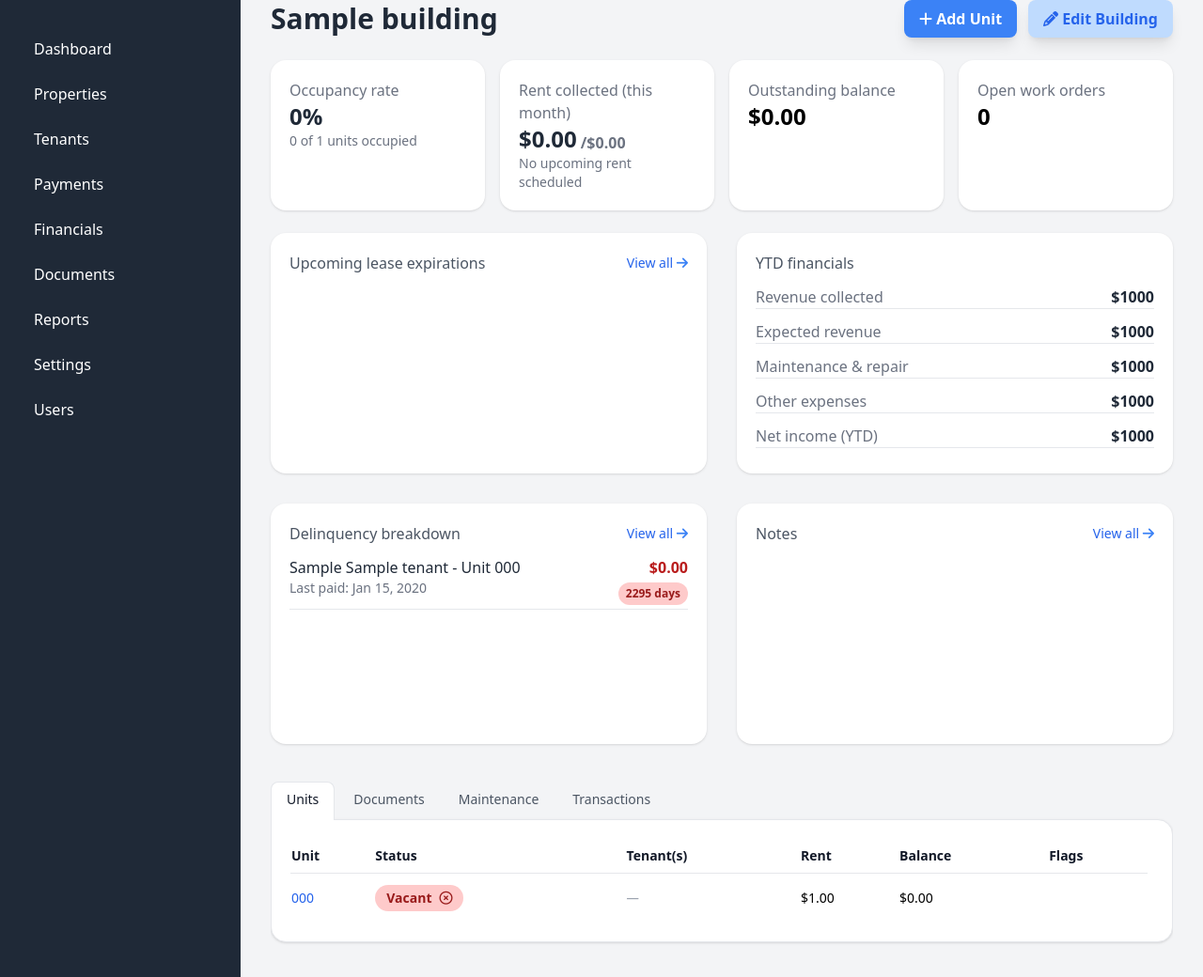
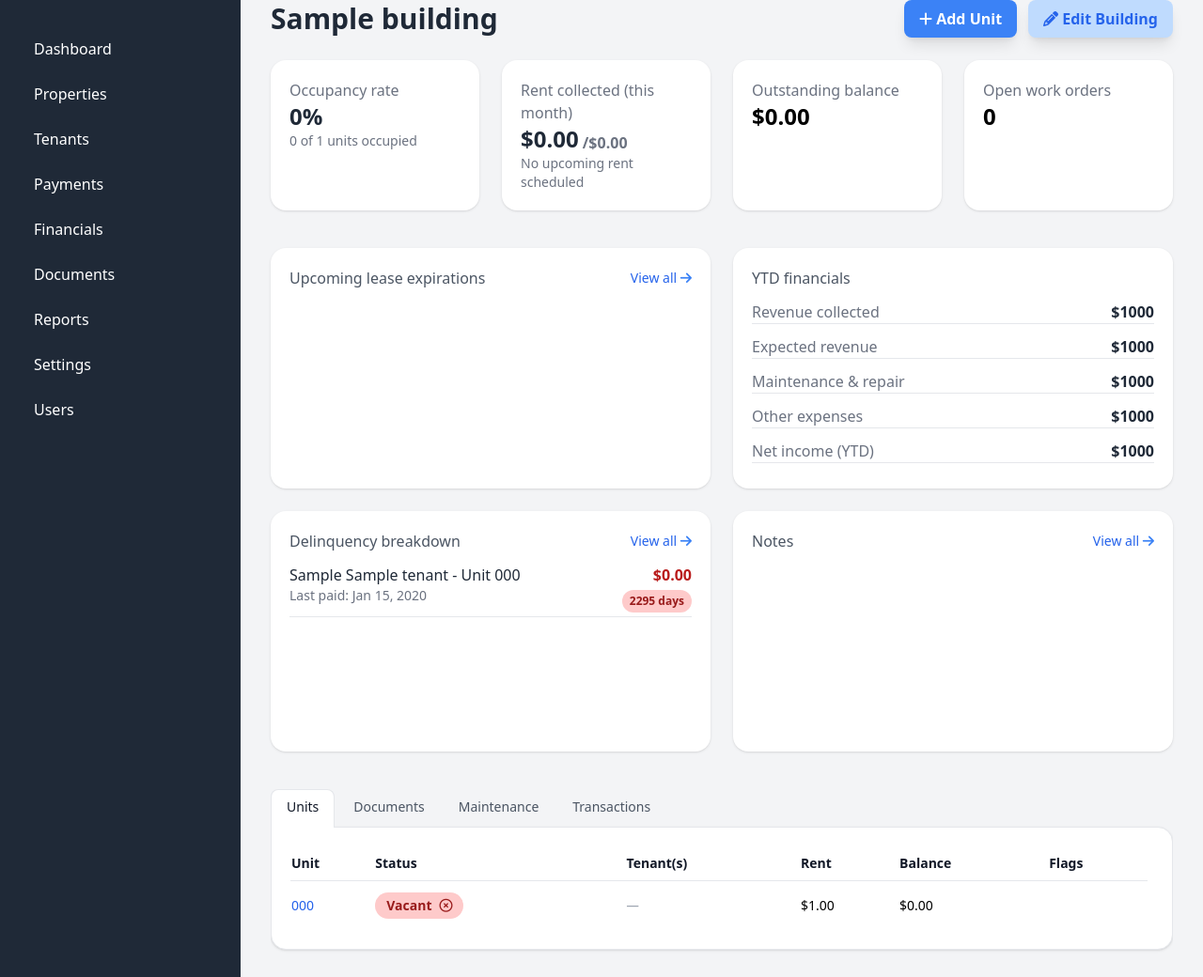
Before and after one commit to andewmark/PropertyManager, a Flask app: page /properties/1/1 in a window 1280 px wide. Shown: the part 56-1096 px from the top of the page at 94% size. Run offline with Flask 3, Linux system fonts and the light colour scheme; tables that the repository leaves empty hold one stand-in row (values such as "Sample post"); some libraries are stand-ins or nearby versions.

Commit message:
changed format

```diff
--- a/app/templates/building_detail.html
+++ b/app/templates/building_detail.html
@@ -34,7 +34,7 @@
 </div>
 
 <!--Overview Summary-->
-<div class="grid grid-cols-1 md:grid-cols-4 gap-4 mb-6">
+<div class="grid grid-cols-1 md:grid-cols-4 gap-6 mb-10">
 
   <!--Occupancy Rate Panel-->
   <div class="bg-white p-5 rounded-2xl shadow">
@@ -135,7 +135,7 @@
 </div>
 
 <!--Panels-->
-<div class="grid md:grid-cols-2 gap-8 mb-10">
+<div class="grid md:grid-cols-2 gap-6 mb-10">
 
   <!--Upcoming lease expirations-->
   <div class="bg-white p-5 rounded-2xl shadow min-h-48">
```
